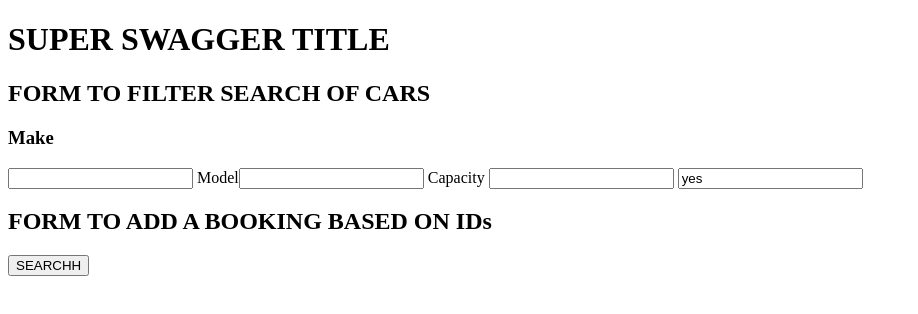
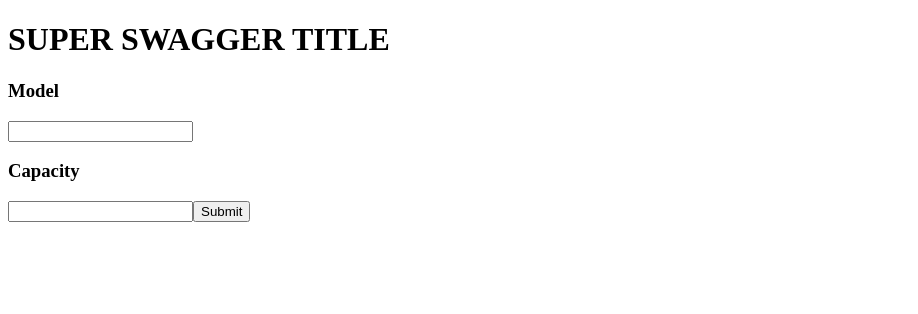
Before and after one commit to Jacob-McKerrell/programmingblack, a website: page client/index.html in a window 1280 px wide. Shown: the whole page, without its empty margins (0-918 px from the left). Drawn offline with Linux system fonts and the light colour scheme.

Commit message:
Made First Form Dynamic

```diff
--- a/client/index.html
+++ b/client/index.html
@@ -21,18 +21,7 @@
    </form>
 
 -->
-  <h2>FORM TO FILTER SEARCH OF CARS</h2>
-  <form id="search-cars" method="get" class="car-attribute form-group">
-    <h3>Make</h1><input name="make" type="text" class="car-attribute form-control">
-    Model<input name="model" type="text" class="car-attribute form-control">
-    Capacity <input name="capacity" type="text", class="car-attribute form-control">
-    <input name="available" value="yes", class="invisibleinfo form-control">
-  </form>
 
-
-  <h2>FORM TO ADD A BOOKING BASED ON IDs</h2>
-
-   <button type="click" id="search-cars-button" class="btn btn-primary">SEARCHH</button>
 
    <div class="invisibleinfo" id="invisibleinfo"></div>
 
--- a/client/main.js
+++ b/client/main.js
@@ -196,85 +196,33 @@ async function render_car_filter(){
     //Capacity <input name="capacity" type="text", class="car-attribute form-control">
     //<input name="available" value="yes", class="car-attribute invisibleinfo form-control">
  // </form>
- /*
-  queries = [{"name":"available", "value": "yes"}]
-  allcars = await get("/api/cars", queries)
-  allmakes = get_list_of_values(allcars, "make")
-  console.log(allmakes)
+
   div = document.getElementById("content")
-  var form = createElement("FORM", div, "search-cars")
+  var form = createElement("FORM", div)
 
-  var available = createElement("INPUT", form)
-  available.setAttribute("type", "text")
-  available.setAttribute("name", "available")
-  available.setAttribute("value", "yes")
-  available.setAttribute("class", "invisible")
+  createElement("H3", form,"", "Model")
+  var ID = createElement("INPUT", form, undefined)
+  ID.setAttribute("name", "model")
+  ID.setAttribute("type", "text")
+  ID.setAttribute("class", "car-attribute form-control")
+
+  createElement("H3", form,"", "Capacity")
+  var ID = createElement("INPUT", form, undefined, "Capacity")
+  ID.setAttribute("name", "capacity")
+  ID.setAttribute("type", "text")
+  ID.setAttribute("class", "car-attribute form-control")
 
 
-
-  var ID = createElement("input", form);
-  ID.setAttribute("type", "text");
-  ID.setAttribute("name", "surname");
-  ID.setAttribute("placeholder", "surname");
-
-  var select = createElement("SELECT", form, "make", "TESTINGG");
-  select.setAttribute("class", "car-attribute")
-  select.setAttribute("name", "make")
-  for (i in allmakes){
-    const make = allmakes[i];
-    console
-    let option = createElement("OPTION", select, undefined, make.toUpperCase())
-    option.setAttribute("value", make)
-  }
+  var button = createElement("INPUT", form, "clickme")
+  button.setAttribute("type", "submit");
+  button.setAttribute("value", "Submit");
 
 
-
-
-  queries = [{"name":"available", "value": "yes"}]
-  allcars = await get("/api/cars", queries)
-  allmakes = get_list_of_values(allcars, "make")
-  console.log(allmakes)
-  div = document.getElementById("content")
-  var form = createElement("FORM", div, "search-cars")
-  var select = createElement("SELECT", form, "make", );
-  for (i in allmakes){
-    const make = allmakes[i];
-    console
-    let option = createElement("OPTION", select, undefined, make.toUpperCase())
-    option.setAttribute("value", make)
-    option.setAttribute("class", "search-cars-button")
-  }
-
-
-
-
-
-
-
-  // Create an input element for Surname
-  var ID = createElement("input", form);
-  ID.setAttribute("type", "text");
-  ID.setAttribute("name", "surname");
-  ID.setAttribute("placeholder", "surname");
-
-  // Create a submit button
-  var s = createElement("input", form, "search-cars-button", "Search");
-  s.setAttribute("type", "submit");
-  s.setAttribute("value", "Submit");
-  */
-  const button = document.getElementById("search-cars-button")
-  button.addEventListener('click', async function(event)
+  form.addEventListener('submit', async function(event)
   {
-    // Obtains Attributes specified in the html form element and
-    // produces a URL with the necessary queries to be sent to
-    // the server script get request at /cars/
-
-
-
-    // Calls Get request at /api/cars/ with the relevant
-    // parameters also included
-    try
+   try
     {
+      event.preventDefault()
       const queries = document.querySelectorAll(".car-attribute")
       console.log(queries.value)
       carlist = await get("/api/cars", queries)
@@ -288,7 +236,6 @@ async function render_car_filter(){
   }
   );
 }
-
 
 
 
```
